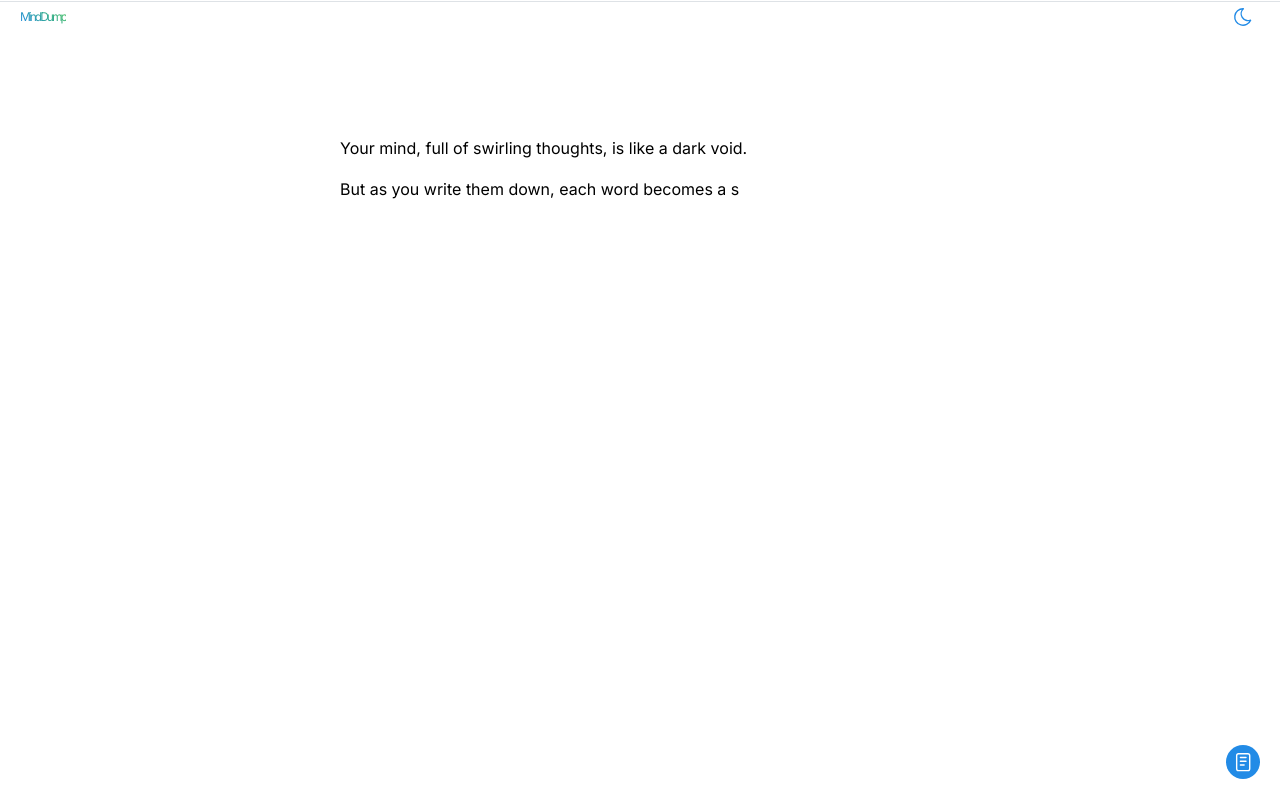
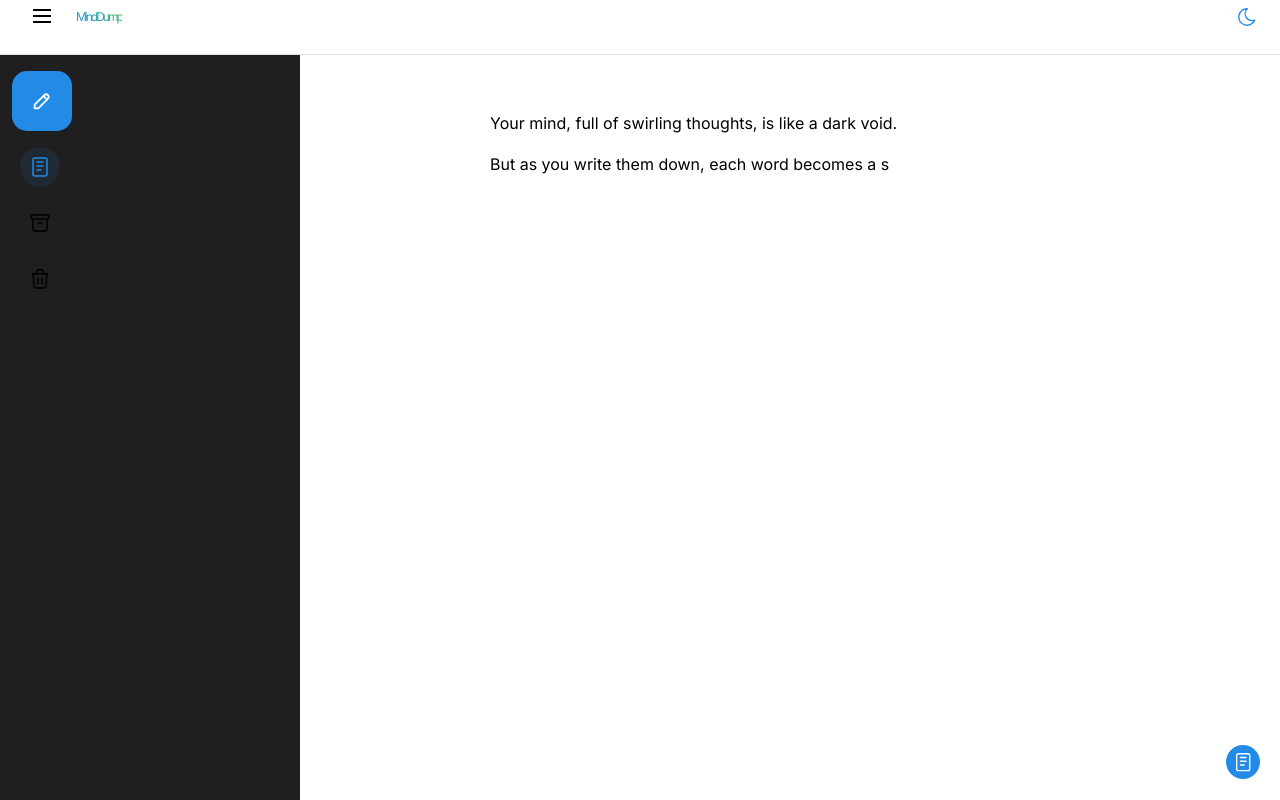
Before and after one commit to huyTon-IceBear/MindDump, a Next.js app: page /notes in a window 1280 px wide. Built offline with nearby package versions, Linux system fonts and the light colour scheme.

Commit message:
feat: :sparkles: navbar with links

```diff
--- /dev/null
+++ b/src/layout/Header/Header.module.css
@@ -0,0 +1,15 @@
+.header {
+  position: fixed;
+  top: 0;
+  left: 0;
+  right: 0;
+  z-index: 100;
+  padding-left: var(--mantine-spacing-md);
+  padding-right: var(--mantine-spacing-md);
+  background-color: light-dark(
+    var(--mantine-color-white),
+    var(--mantine-color-dark-7)
+  );
+  border-bottom: rem(1px) solid
+    light-dark(var(--mantine-color-gray-2), var(--mantine-color-dark-8));
+}
--- /dev/null
+++ b/src/layout/Header/index.tsx
@@ -0,0 +1,37 @@
+import ColorSchemeToggle from "@/components/ColorSchemeToggle";
+import Logo from "@/components/Logo";
+import { HeaderProps } from "@/types/layout";
+import { AppShell, Box, Burger, Group, RemoveScroll } from "@mantine/core";
+import classes from "./Header.module.css";
+
+export default function Header({
+  displayNavbar,
+  navbarOpened,
+  onNavbarToggle,
+}: HeaderProps) {
+  return (
+    <AppShell.Header
+      zIndex={2}
+      className={`${RemoveScroll.classNames.zeroRight} ${classes.header}`}
+    >
+      <Group justify="space-between" w="100%" wrap="nowrap">
+        <Group h="100%" px="sm" gap="lg">
+          {displayNavbar && (
+            <Box>
+              <Burger
+                opened={navbarOpened}
+                onClick={onNavbarToggle}
+                size="sm"
+                aria-label="Toggle navbar"
+              />
+            </Box>
+          )}
+          <Logo />
+        </Group>
+        <Group gap={5}>
+          <ColorSchemeToggle />
+        </Group>
+      </Group>
+    </AppShell.Header>
+  );
+}
--- /dev/null
+++ b/src/layout/Navbar/NavbarItem.tsx
@@ -0,0 +1,45 @@
+import { NavbarItemProps } from "@/types/layout";
+import { NavLink, Text } from "@mantine/core";
+import { AnimatePresence, motion } from "framer-motion";
+
+export default function NavItem({
+  icon,
+  label,
+  href,
+  active,
+  navbarOpened,
+}: NavbarItemProps) {
+  return (
+    <NavLink
+      component="button"
+      href={href}
+      active={active}
+      leftSection={icon}
+      label={
+        <AnimatePresence mode="wait">
+          {navbarOpened && (
+            <motion.div
+              initial={{ opacity: 0, x: -10 }}
+              animate={{ opacity: 1, x: 0 }}
+              exit={{ opacity: 0, x: -10 }}
+              transition={{ duration: 0.2 }}
+              style={{ display: "flex", alignItems: "center", gap: "10px" }}
+            >
+              <Text size="sm">{label}</Text>
+            </motion.div>
+          )}
+        </AnimatePresence>
+      }
+      style={{
+        borderRadius: navbarOpened ? "0px 20px 20px 0px" : "50%",
+        width: navbarOpened ? "100%" : "40px", // Adjust width based on navbar state
+        marginLeft: navbarOpened ? "0px" : "20px",
+        paddingLeft: navbarOpened ? "30px" : "24px",
+        display: "flex",
+        alignItems: "center",
+        justifyContent: navbarOpened ? "flex-start" : "center",
+        transition: "all 0.3s ease", // Smooth transition
+      }}
+    />
+  );
+}
--- /dev/null
+++ b/src/layout/Navbar/index.tsx
@@ -0,0 +1,68 @@
+import { NavbarProps } from "@/types/layout";
+import { Box, Button, Stack } from "@mantine/core";
+import {
+  IconArchive,
+  IconNotes,
+  IconPencil,
+  IconTrash,
+} from "@tabler/icons-react";
+import { motion } from "framer-motion";
+import { usePathname } from "next/navigation";
+import NavItem from "./NavbarItem";
+
+export default function Navbar({ navbarOpened }: NavbarProps) {
+  const pathname = usePathname();
+
+  return (
+    <Box>
+      <motion.div
+        animate={{ width: navbarOpened ? 200 : 60 }} // Adjust width on toggle
+        transition={{ duration: 0.1, ease: "easeInOut" }}
+        style={{
+          whiteSpace: "nowrap",
+          height: "100vh",
+        }}
+      >
+        <Stack>
+          {/* Compose Button */}
+          <Button
+            mt="md"
+            ml="sm"
+            size="sm"
+            w={navbarOpened ? 150 : 60}
+            mih={60}
+            onClick={() => {}}
+            leftSection={navbarOpened && <IconPencil size={24} />}
+            radius={15}
+          >
+            {navbarOpened ? "Compose" : <IconPencil size={24} />}
+          </Button>
+          {/* Nav Links */}
+          <Stack>
+            <NavItem
+              icon={<IconNotes size={24} stroke={1.5} />}
+              label="Notes"
+              href="/notes"
+              active={pathname === "/notes"}
+              navbarOpened={navbarOpened}
+            />
+            <NavItem
+              icon={<IconArchive size={24} stroke={1.5} />}
+              label="Archive"
+              href="#required-for-focus"
+              active={pathname === "/archive"}
+              navbarOpened={navbarOpened}
+            />
+            <NavItem
+              icon={<IconTrash size={24} stroke={1.5} />}
+              label="Trash"
+              href="#required-for-focus"
+              active={pathname === "/trash"}
+              navbarOpened={navbarOpened}
+            />
+          </Stack>
+        </Stack>
+      </motion.div>
+    </Box>
+  );
+}
--- a/src/layout/header.tsx
+++ /dev/null
@@ -1,26 +0,0 @@
-import ColorSchemeToggle from "@/components/ColorSchemeToggle";
-import Logo from "@/components/Logo";
-import { AppShell, Group, RemoveScroll } from "@mantine/core";
-import classes from "./layout.module.css";
-
-export default function Header() {
-  return (
-    <AppShell.Header
-      zIndex={2}
-      className={`${RemoveScroll.classNames.zeroRight} ${classes.header}`}
-    >
-      <Group
-        h={1}
-        mih={1}
-        mr={20}
-        ml={20}
-        align="center"
-        display="flex"
-        justify="space-between"
-      >
-        <Logo />
-        <ColorSchemeToggle />
-      </Group>
-    </AppShell.Header>
-  );
-}
--- a/src/layout/layout.module.css
+++ b/src/layout/layout.module.css
@@ -2,25 +2,10 @@
   --footer-height: 120px;
 }
 
-.header {
-  position: fixed;
-  top: 0;
-  left: 0;
-  right: 0;
-  height: 60px;
-  z-index: 100;
-  background-color: light-dark(
-    var(--mantine-color-white),
-    var(--mantine-color-dark-7)
-  );
-  border-bottom: rem(1px) solid
-    light-dark(var(--mantine-color-gray-2), var(--mantine-color-dark-8));
-}
-
 .content {
-  min-height: 100vh;
+  min-height: calc(100vh - 55px);
   position: relative;
-  padding-top: 120px;
+  padding-top: 40px;
   padding-bottom: 40px;
   z-index: 1;
   background-color: light-dark(
--- a/src/layout/layout.tsx
+++ b/src/layout/layout.tsx
@@ -1,14 +1,38 @@
 "use client";
 
 import { LayoutProps } from "@/types/layout";
-import { AppShell } from "@mantine/core";
-import Header from "./header";
+import { AppShell, useMantineTheme } from "@mantine/core";
+import { useDisclosure } from "@mantine/hooks";
+import { usePathname } from "next/navigation";
+import Header from "./Header";
 import classes from "./layout.module.css";
+import Navbar from "./Navbar";
 
 export default function DefaultLayout({ children }: LayoutProps) {
+  const [opened, { toggle }] = useDisclosure();
+  const theme = useMantineTheme();
+  const pathname = usePathname();
+  const displayNavbar = pathname !== "/";
   return (
-    <AppShell className={classes.root}>
-      <Header />
+    <AppShell
+      className={classes.root}
+      header={{ height: 55 }}
+      navbar={{
+        width: 300,
+        breakpoint: "sm",
+        collapsed: { desktop: !displayNavbar },
+      }}
+    >
+      <Header
+        displayNavbar={displayNavbar}
+        navbarOpened={opened}
+        onNavbarToggle={toggle}
+      />
+      {displayNavbar && (
+        <AppShell.Navbar bg={theme.colors.dark[8]} withBorder={false}>
+          <Navbar navbarOpened={opened} />
+        </AppShell.Navbar>
+      )}
       <AppShell.Main>
         <div className={classes.content}>{children}</div>
       </AppShell.Main>
--- a/src/sections/notes/index.tsx
+++ b/src/sections/notes/index.tsx
@@ -227,6 +227,7 @@ export default function NoteView() {
       {selectedNote && (
         <NoteModal opened={opened} onClose={close} note={selectedNote} />
       )}
+
       <Note />
     </Container>
   );
```
Also changed, not shown: src/types/layout.ts (+17 -0 lines).
